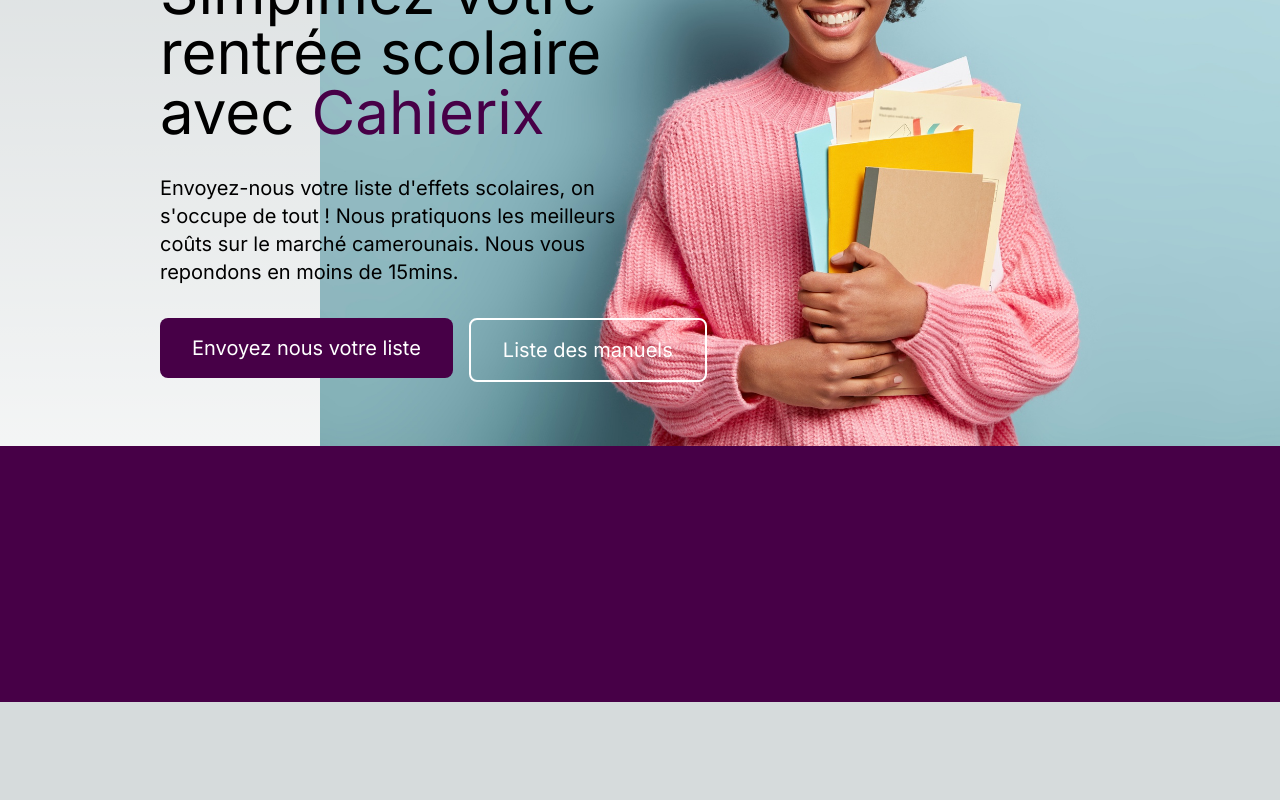
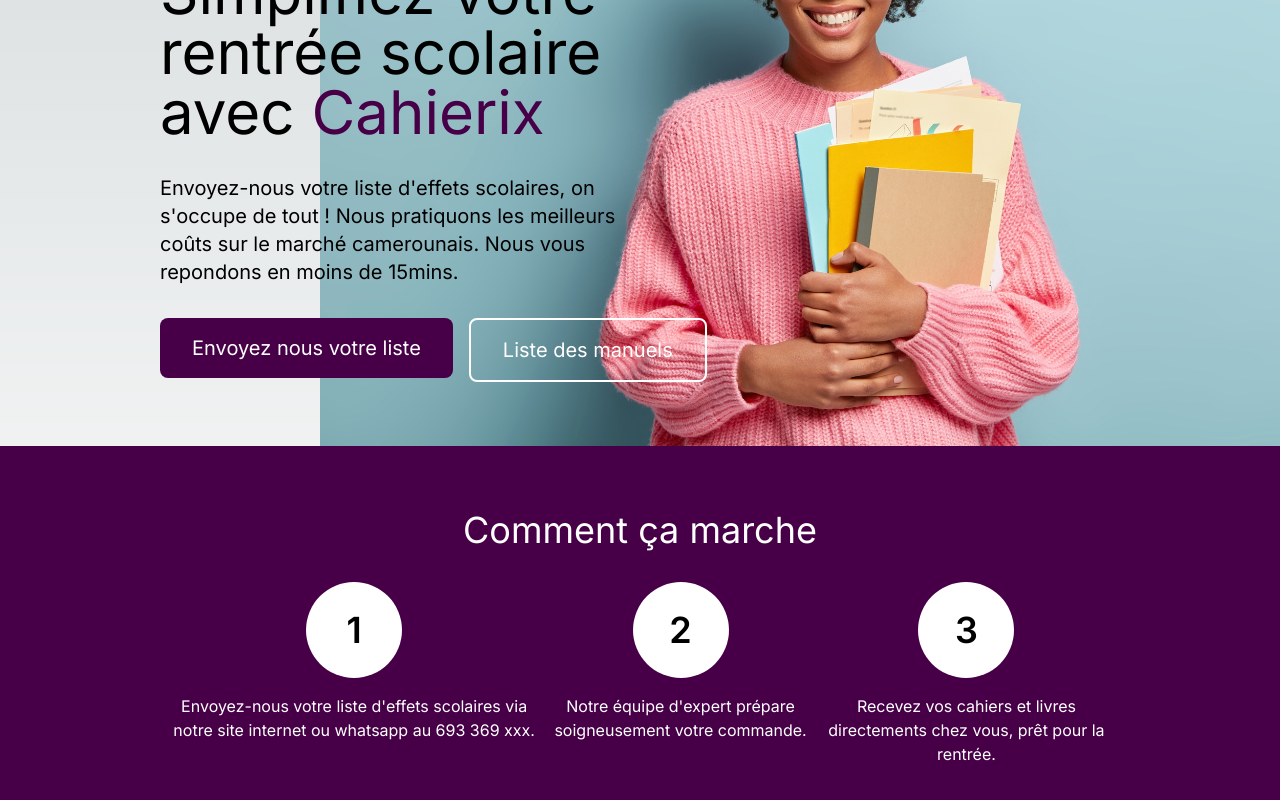
Before and after one commit to kamicodaxe/cahierix, a Next.js app in the folder frontend/: page / in a window 1280 px wide. Shown: the part 230-1030 px from the top of the page. Before the commit the page ends 932 px from the top, so only its background shows below. Built offline with nearby package versions, Linux system fonts and the light colour scheme.

Commit message:
- Added HowItWorks section and component

```diff
--- a/frontend/app/globals.css
+++ b/frontend/app/globals.css
@@ -46,4 +46,8 @@
     background-size: auto 100%;
   }
 
+  .section {
+    @apply container sm:w-10/12 xl:w-9/12 py-16;
+  }
+
 }
--- a/frontend/app/page.tsx
+++ b/frontend/app/page.tsx
@@ -1,11 +1,12 @@
 import Header from '@/components/Header'
+import HowItWorks from '@/components/HowItWorks'
 // import Image from 'next/image'
 
 export default function Home() {
   return (
     <main className="flex min-h-screen flex-col">
       <Header />
-      <div className="h-64 bg-[#470047]" />
+      <HowItWorks />
     </main>
   )
 }
--- /dev/null
+++ b/frontend/components/HowItWorks.tsx
@@ -0,0 +1,44 @@
+// import classnames from 'classnames';
+
+type Props = {
+
+}
+
+const HowItWorks: React.FC<Props> = ({ }) => {
+    return (
+        <section className="w-full bg-[#470047]">
+            <div className="section mx-auto text-white text-center">
+                <h2 className=" text-4xl mb-8">Comment ça marche</h2>
+
+                <div className="space-y-8 md:flex md:space-y-0">
+                    <div>
+                        <span className="block h-24 w-24 text-black bg-white leading-[6rem] text-4xl font-semibold rounded-full mx-auto">
+                            1
+                        </span>
+                        <p className="mt-4 text-lg md:text-base">
+                            Envoyez-nous votre liste d'effets scolaires via notre site internet ou whatsapp au 693 369 xxx.
+                        </p>
+                    </div>
+                    <div>
+                        <span className="block h-24 w-24 text-black bg-white leading-[6rem] text-4xl font-semibold rounded-full mx-auto">
+                            2
+                        </span>
+                        <p className="mt-4 text-lg md:text-base">
+                            Notre équipe d'expert prépare soigneusement votre commande.
+                        </p>
+                    </div>
+                    <div>
+                        <span className="block h-24 w-24 text-black bg-white leading-[6rem] text-4xl font-semibold rounded-full mx-auto">
+                            3
+                        </span>
+                        <p className="mt-4 text-lg md:text-base">
+                            Recevez vos cahiers et livres directements chez vous, prêt pour la rentrée.
+                        </p>
+                    </div>
+                </div>
+            </div>
+        </section>
+    )
+}
+
+export default HowItWorks;
```
